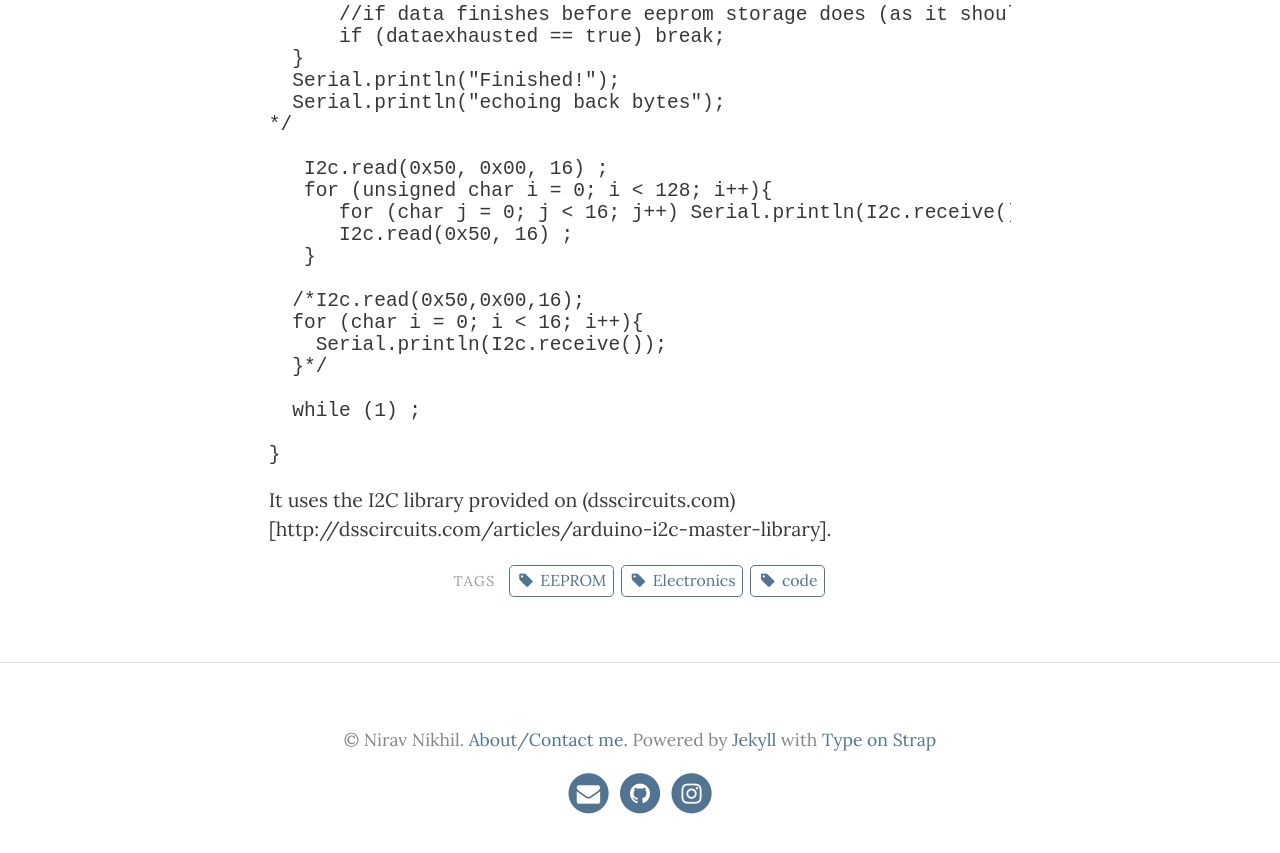
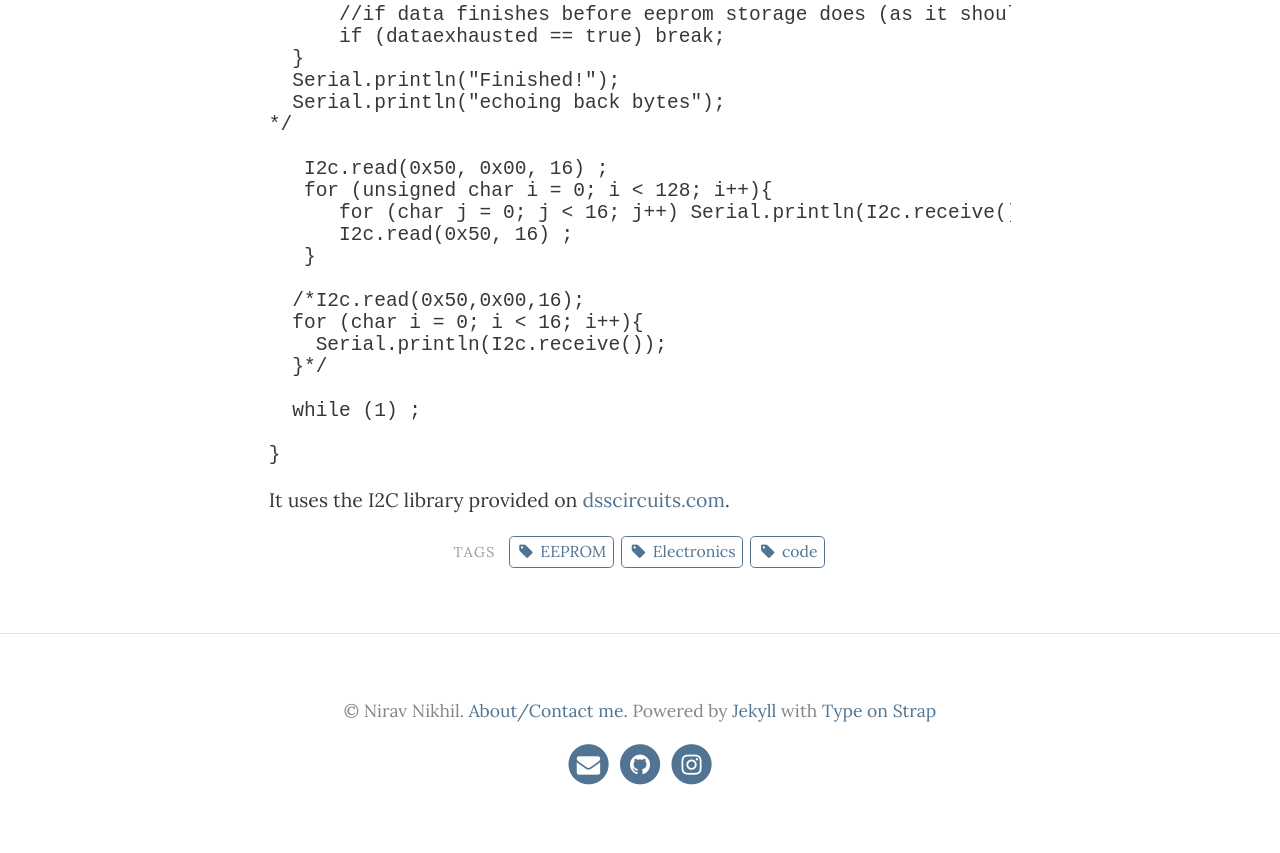
Before and after one commit to niravcodes/niravcodes.github.io, a Jekyll site: the page built from _posts/2018-05-20-the-pain-of-falling-from-16-to-2kb-and-a-eeprom-programmer.md, in a window 1280 px wide and 900 px high, scrolled down 5759 px. Shown: the top 853 px of the window. Built offline with Jekyll 4.4.1, drawn with Linux system fonts in a browser that asks for light colours.

Commit message:
Update 2018-05-20-the-pain-of-falling-from-16-to-2kb-and-a-eeprom-programmer.md

```diff
--- a/_posts/2018-05-20-the-pain-of-falling-from-16-to-2kb-and-a-eeprom-programmer.md
+++ b/_posts/2018-05-20-the-pain-of-falling-from-16-to-2kb-and-a-eeprom-programmer.md
@@ -262,4 +262,4 @@ On a merrier note, here is the code I wrote to program the EEPROM chip I have (A
 
     }
 
-It uses the I2C library provided on (dsscircuits.com)[http://dsscircuits.com/articles/arduino-i2c-master-library].
+It uses the I2C library provided on [dsscircuits.com](http://dsscircuits.com/articles/arduino-i2c-master-library).
```
